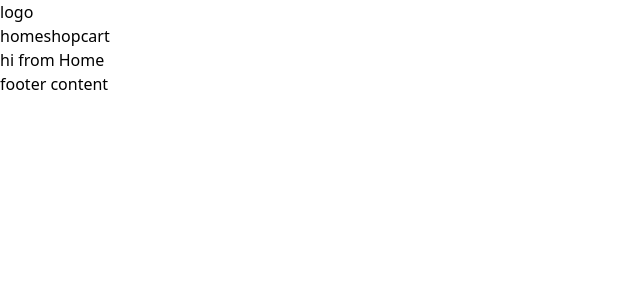
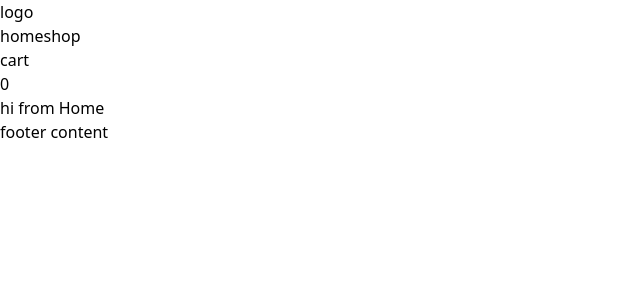
Before and after one commit to ManonLef/tdd-e-commerce, a React (Vite) app: page / in a window 1280 px wide. Shown: the top 300 px of the page, without its empty margins (0-640 px from the left). Built offline with nearby package versions, Linux system fonts and the light colour scheme.

Commit message:
add cart items to header with dummy test

```diff
--- a/src/components/Header.jsx
+++ b/src/components/Header.jsx
@@ -13,7 +13,10 @@ const Header = () => {
           <a href="">cart</a> */}
           <Link to={`/`}>home</Link>
           <Link to={`/shop`}>shop</Link>
-          <Link to={`/cart`}>cart</Link>
+          <div>
+            <Link to={`/cart`}>cart</Link>
+            <div className="cartItems">0</div>
+          </div>
         </div>
       </header>
     </>
```
Also changed, not shown: 1 other file (tests, documents, lock files or other folders).
